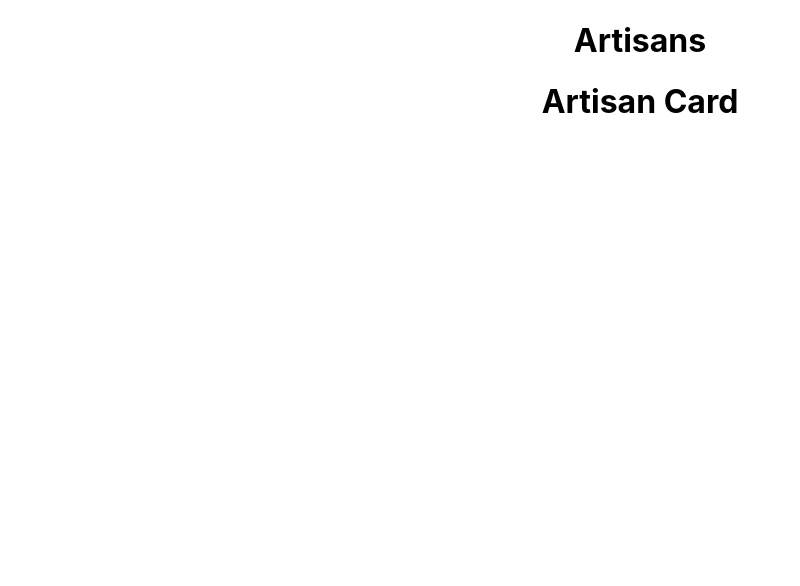
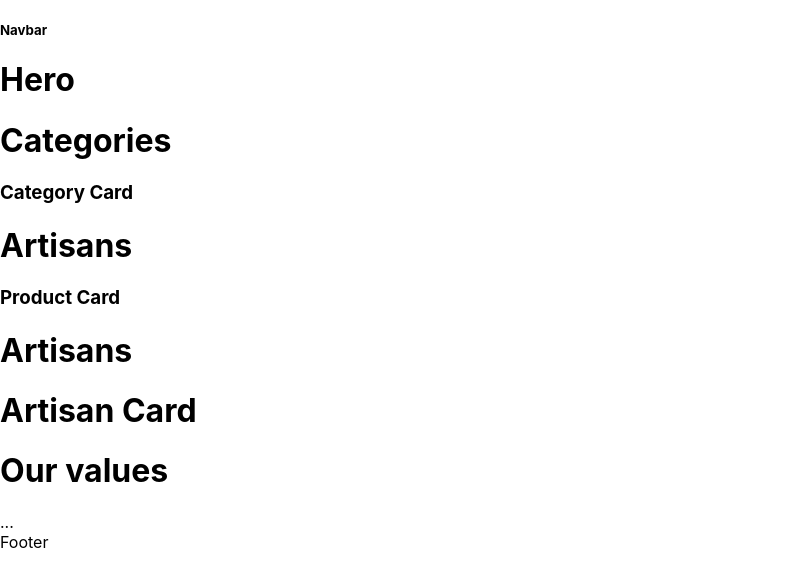
Before and after one commit to Georgeches/Artisan, a React (Create React App) app: page / in a window 1280 px wide. Shown: the top 586 px of the page, without its empty margins (0-800 px from the left). Built offline with nearby package versions, Linux system fonts and the light colour scheme; no server answers.

Commit message:
create routes

```diff
--- a/package.json
+++ b/package.json
@@ -9,6 +9,7 @@
     "react": "^18.2.0",
     "react-dom": "^18.2.0",
     "react-dotenv": "^0.1.3",
+    "react-router-dom": "^6.21.2",
     "react-scripts": "5.0.1",
     "web-vitals": "^2.1.4"
   },
--- a/src/App.js
+++ b/src/App.js
@@ -3,6 +3,7 @@ import './App.css';
 
 //libraries
 import { useEffect, useState } from 'react';
+import { BrowserRouter, Routes, Route } from "react-router-dom";
 
 //components
 import Navbar from './components/partials/Navbar';
@@ -12,6 +13,8 @@ import ProductsSection from './components/homepage/ProductsSection';
 import ValuesSection from './components/homepage/ValuesSection';
 import ArtisansSection from './components/homepage/ArtisansSection';
 import Footer from './components/partials/Footer';
+import ProductDetail from './components/ProductDetail';
+import ArtisanPage from './components/ArtisanPage';
 
 function App() {
 
@@ -25,9 +28,23 @@ function App() {
   },[])
 
   return (
-    <div className='App'>
-      <ArtisansSection />
-    </div>
+    <BrowserRouter>
+      <Navbar />
+      <Routes>
+        <Route path='/' element={
+          <>
+            <Hero />
+            <CategoriesSection/>
+            <ProductsSection/>
+            <ArtisansSection/>
+            <ValuesSection/>
+            <Footer/>
+          </>
+        } />
+        <Route path="/products/:id" element={<ProductDetail api={api}/>} />
+        <Route path="/artisans/:id" element={<ArtisanPage api={api}/>} />
+      </Routes>
+    </BrowserRouter>
   );
 }
 
--- /dev/null
+++ b/src/components/ArtisanPage.js
@@ -0,0 +1,32 @@
+import { useParams } from "react-router-dom";
+import { useEffect, useState } from "react";
+
+export default function ArtisanPage({api}){
+    const { id } = useParams();
+    const [ artisan, setArtisan ] = useState({});
+
+    console.log(`${api}/artisans/${id}`);
+
+    useEffect(() => {
+        fetch(`${api}/artisans/${id}`)
+          .then((res) => {
+            if (!res.ok) {
+              throw new Error('Error loading page. Try again later');
+            }
+            return res.json();
+          })
+          .then((data) => {
+            setArtisan(data);
+          })
+          .catch((error) => {
+            console.error('Error fetching artisan:', error);
+          });
+      }, []);
+
+    return (
+        <div className="">
+            <h1>Artisan:</h1>
+            <h3>{artisan.name} - {artisan._id}</h3>
+        </div>
+    )
+}
--- /dev/null
+++ b/src/components/ProductDetail.js
@@ -0,0 +1,12 @@
+import { useParams } from "react-router-dom";
+
+export default function ProductDetail(){
+    const { name, id } = useParams();
+
+    return (
+        <div className="">
+            <h1>Product:</h1>
+            <h3>{name} - {id}</h3>
+        </div>
+    )
+}
```
